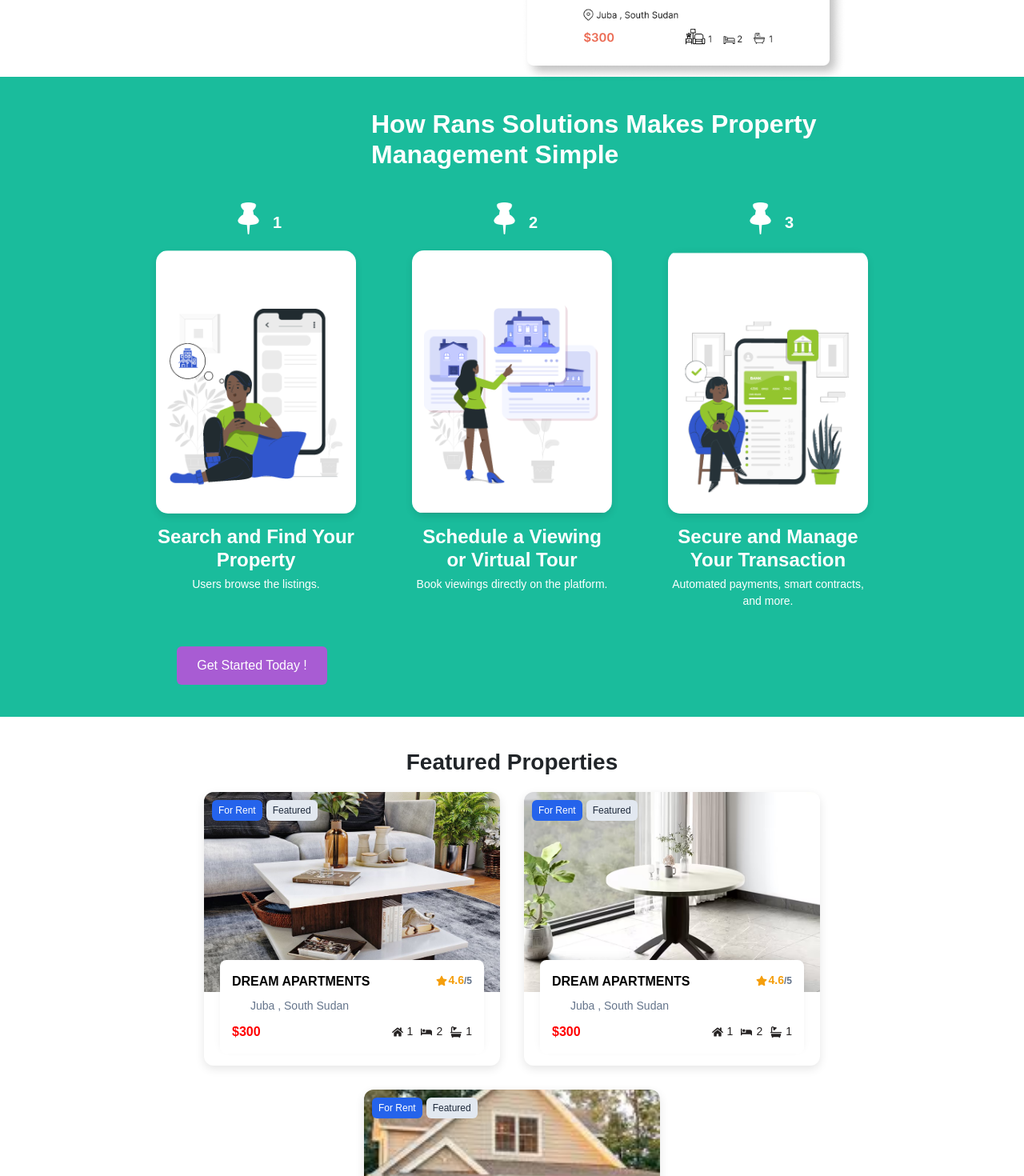
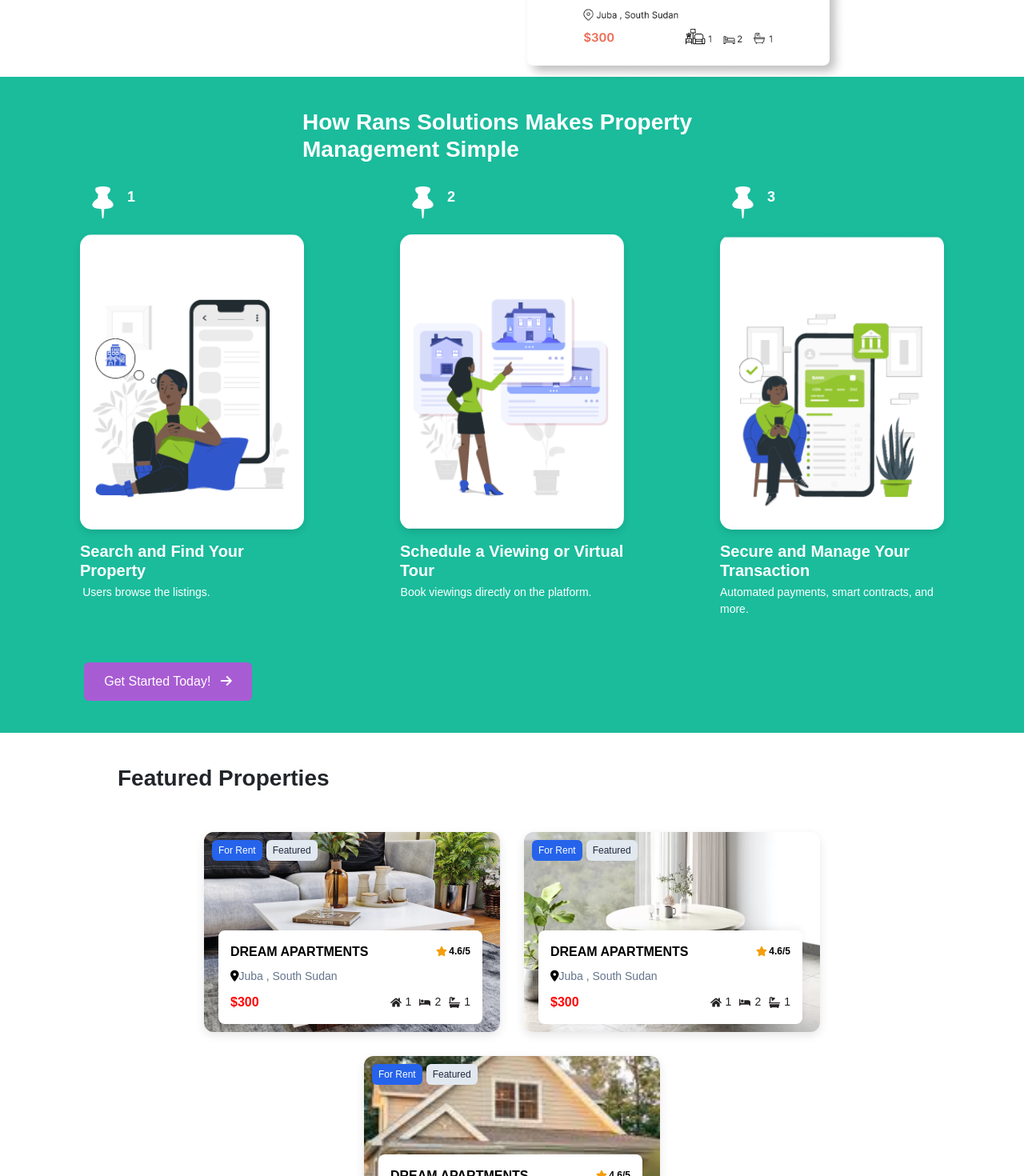
Before and after one commit to Manishh94/rans-frontend, a React (Create React App) app: page / in a window 1280 px wide. Shown: the part 1100-2570 px from the top of the page at 80% size. Built offline with nearby package versions, Linux system fonts and the light colour scheme.

Commit message:
fix issues

```diff
--- a/public/index.html
+++ b/public/index.html
@@ -19,6 +19,7 @@
       integrity="sha512-... (shortened for clarity)" crossorigin="anonymous" referrerpolicy="no-referrer" />
     <link href="https://unpkg.com/aos@2.3.1/dist/aos.css" rel="stylesheet">
     <script src="https://unpkg.com/aos@2.3.1/dist/aos.js"></script>
+
     <!--
       Notice the use of %PUBLIC_URL% in the tags above.
       It will be replaced with the URL of the `public` folder during the build.
--- a/src/assets/css/banner.css
+++ b/src/assets/css/banner.css
@@ -32,6 +32,7 @@
     font-size: 2rem;
     font-weight: bold;
     margin-bottom: 1rem;
+    margin-left: -10rem;
 }
 
 .hero-button {
@@ -42,6 +43,7 @@
     font-size: 1rem;
     border-radius: 8px;
     cursor: pointer;
+        margin-left: -10rem;
 }
 
 .hero-button .arrow {
@@ -51,42 +53,16 @@
 .user-image {
     position: absolute;
     top: -132px;
-    left: 16%;
+    left: 20%;
     transform: translateX(-50%);
     height: 350px;
     z-index: 3;
     pointer-events: none;
 }
 
-@media (max-width: 1024px) {
-    .hero-content {
-        top: 50%;
-        left: 50%;
-        transform: translate(-50%, -50%);
-        text-align: center;
-        padding: 0 10px;
-    }
-
-    .hero-content h1 {
-        font-size: 1.6rem;
-    }
-
-    .hero-button {
-        padding: 0.6rem 1.2rem;
-        font-size: 0.9rem;
-    }
-
-    .user-image {
-        height: 350px;
-        top: -130px;
-        left: 10%;
-        transform: translateX(-50%);
-    }
-}
-
 @media (max-width: 768px) {
     .hero-container {
-        height: 160px;
+        height: 150px;
         margin-bottom: 60px;
     }
 
@@ -94,40 +70,38 @@
         height: 80px;
     }
 
+    .hero-content {
+        top: 50%;
+        left: 50%;
+        transform: translate(-50%, -50%);
+        text-align: center;
+        padding: 0 1rem;
+        width: 100%;
+    }
+
     .hero-content h1 {
         font-size: 1.3rem;
+        font-weight: 600;
+        margin: 0 0 0.8rem 0;
+        line-height: 1.4;
+        word-wrap: break-word;
     }
 
     .hero-button {
-        padding: 0.5rem 1rem;
-        font-size: 0.85rem;
+        display: inline-flex;
+        align-items: center;
+        justify-content: center;
+        padding: 0.6rem 1.2rem;
+        font-size: 0.9rem;
+        margin: 0 auto;
+        border-radius: 8px;
+    }
+
+    .hero-button .arrow {
+        margin-left: 8px;
     }
 
     .user-image {
-        height: 270px;
-        top: -95px;
-        left: 50px;
+       display: none;
     }
 }
-
-@media (max-width: 480px) {
-    .hero-container {
-        height: 140px;
-        margin-bottom: 40px;
-    }
-
-    .hero-content h1 {
-        font-size: 1.1rem;
-    }
-
-    .hero-button {
-        padding: 0.4rem 0.9rem;
-        font-size: 0.8rem;
-    }
-
-    .user-image {
-        height: 250px;
-        top: -96px;
-        left: 12px;
-    }
-}
--- a/src/assets/css/feature.css
+++ b/src/assets/css/feature.css
@@ -6,8 +6,9 @@
 .title {
     font-size: 28px;
     font-weight: bold;
-    margin-bottom: 20px;
-    text-align: center;
+    margin-bottom: 50px;
+    text-align: left;
+    margin-left: 45px;
 }
 
 .property-list {
@@ -65,7 +66,7 @@
 }
 
 .property-details {
-    position: relative;
+    position: absolute;
     bottom: 0;
     left: 0;
     width: calc(100% - 40px);
@@ -74,7 +75,7 @@
     color: black;
     z-index: 2;
     box-shadow: 0 -4px 10px rgba(0, 0, 0, 0.05);
-    margin: -40px auto 15px;
+    margin: 10px 18px ;
     border-radius: 8px;
 }
 
@@ -102,7 +103,7 @@
 }
 
 .rating-outof {
-    color: #64748b;
+    color: black;
     font-size: 12px;
 }
 
@@ -168,7 +169,6 @@
     background-color: #7e22ce;
 }
 
-/* Responsive adjustments */
 @media (max-width: 768px) {
     .property-image {
         height: 220px;
--- a/src/assets/css/footer.css
+++ b/src/assets/css/footer.css
@@ -75,6 +75,7 @@
     align-items: center;
     gap: 10px;
     margin-left: -55px;
+    margin-top: -24px;
 }
 
 .contact-info {
@@ -108,11 +109,11 @@
 
 .store-buttons {
     display: flex;
-    gap: 10px;
+    gap: 0px;
 }
 
 .store-buttons img {
-    height: 70px;
+    height: 80px;
     cursor: pointer;
 }
 
@@ -161,12 +162,12 @@
 .newsletter-form button {
     background-color: #a560ae;
     border: none;
-    padding: 8px 14px;
+    padding: 4px 14px;
     color: #fff;
     font-weight: 600;
     border-radius: 4px;
     cursor: pointer;
-    margin-left: -80px;
+    margin-left: -88px;
 }
 
 .social-icons {
--- a/src/assets/css/location-property.css
+++ b/src/assets/css/location-property.css
@@ -51,7 +51,7 @@
     left: 16px;
     color: white;
     font-weight: bold;
-    font-size: 18px;
+    font-size: 30px;
     text-shadow: 1px 1px 3px rgba(0, 0, 0, 0.6);
 }
 
--- a/src/assets/css/property-management-ui.css
+++ b/src/assets/css/property-management-ui.css
@@ -1,31 +1,36 @@
 .property-container {
     background-color: #1abc9c;
     padding: 40px 20px;
+    font-family: Arial, sans-serif;
     text-align: center;
-    font-family: Arial, sans-serif;
 }
 
 .property-container h2 {
     color: white;
-    margin-bottom: 40px;
+    margin-bottom: 30px;
     text-align: left;
-    margin-left: 444px;
+    font-size: 28px;
     font-weight: bolder;
+    margin-left: 358px;
 }
 
 .image-boxes {
     display: flex;
+    flex-wrap: wrap;
     justify-content: center;
-    gap: 70px;
-    flex-wrap: wrap;
+    gap: 120px;
     margin-bottom: 30px;
 }
 
 .single-box {
-    width: 250px;
+    width: 100%;
+    max-width: 280px;
     display: flex;
     flex-direction: column;
     align-items: center;
+    animation: slideUpGroup 0.8s ease-out forwards;
+    opacity: 0;
+    transform: translateY(100px);
 }
 
 .property-img {
@@ -36,15 +41,19 @@
 }
 
 .single-box h3 {
-    font-size: 24px;
+    font-size: 20px;
     margin: 15px 0 5px;
     color: white;
     font-weight: bolder;
+    text-align: left;
+    word-break: break-word;
 }
 
 .single-box p {
     font-size: 14px;
     color: white;
+    text-align: left;
+    word-break: break-word;
 }
 
 .cta-button {
@@ -56,7 +65,9 @@
     border-radius: 6px;
     cursor: pointer;
     transition: background-color 0.3s;
-    margin-right: 650px;
+    display: inline-block;
+    margin-top: 10px;
+    margin-left: -860px;
 }
 
 .cta-button:hover {
@@ -64,24 +75,15 @@
 }
 
 @keyframes slideUpGroup {
-    from {
-        transform: translateY(60px);
+    0% {
+        transform: translateY(100px);
         opacity: 0;
     }
 
-    to {
+    100% {
         transform: translateY(0);
         opacity: 1;
     }
-}
-
-.slide-up-group .single-box {
-    animation: slideUpGroup 0.8s ease-out forwards;
-}
-
-.image-boxes .single-box {
-    opacity: 0;
-    transform: translateY(60px);
 }
 
 .pin-img {
@@ -92,10 +94,10 @@
 
 .pin-label {
     display: flex;
-    align-items: center;
     gap: 8px;
     margin-bottom: 10px;
-    font-size: 20px;
+    font-size: 18px;
     color: white;
     font-weight: bold;
+    margin-left: -205px;
 }
--- a/src/assets/css/property-management.css
+++ b/src/assets/css/property-management.css
@@ -3,6 +3,7 @@
     margin: 0 auto;
     padding: 40px 20px;
     text-align: left;
+    margin-left: 300px
 }
 
 .pm-title {
@@ -36,7 +37,11 @@
     height: 250px;
     border-radius: 50%;
     object-fit: cover;
-    box-shadow: 0 4px 10px rgba(0, 0, 0, 0.15);
+    background-color: white;
+    box-shadow:
+        0 4px 6px rgba(0, 0, 0, 0.1),
+        0 8px 20px rgba(0, 0, 0, 0.3),
+        0 12px 40px rgba(0, 0, 0, 0.2);
     margin-bottom: 16px;
 }
 
@@ -52,76 +57,43 @@
     margin: 15px auto;
 }
 
-@media (min-width: 750px) and (max-width: 1100px) {
-    .pm-card {
-        width: 250px;
-        display: flex;
-        flex-direction: column;
-        align-items: center;
-    }
-
-    .pm-title {
-        text-align: center;
-    }
-
-    .pm-subtitle {
-        text-align: center;
-    }
-}
-
 @media (max-width: 768px) {
     .property-management {
+        margin-left: 0;
         padding: 30px 16px;
         text-align: center;
     }
 
     .pm-title {
         font-size: 22px;
+        margin-bottom: 16px;
     }
 
     .pm-subtitle {
         font-size: 14px;
         margin-bottom: 30px;
+        color: #666;
     }
 
     .pm-services {
         flex-direction: column;
-        gap: 30px;
+        gap: 24px;
         align-items: center;
     }
 
     .pm-card {
-        width: 100%;
-        max-width: 300px;
+        width: 90%;
+        max-width: 320px;
     }
 
     .pm-image {
-        width: 180px;
-        height: 180px;
+        width: 200px;
+        height: 200px;
     }
 
     .pm-card-title {
-        font-size: 14px;
+        font-size: 15px;
         max-width: 100%;
-        margin: 10px auto;
+        margin: 12px auto 0;
     }
 }
-
-@media (max-width: 480px) {
-    .pm-title {
-        font-size: 20px;
-    }
-
-    .pm-subtitle {
-        font-size: 13px;
-    }
-
-    .pm-image {
-        width: 150px;
-        height: 150px;
-    }
-
-    .pm-card-title {
-        font-size: 13px;
-    }
-}
--- a/src/assets/css/testimonials.css
+++ b/src/assets/css/testimonials.css
@@ -21,9 +21,12 @@
 .testimonial-card {
     display: flex;
     background: white;
-    padding: 24px;
+    padding: 64px 26px;
     border-radius: 12px;
-    box-shadow: 0 4px 12px rgba(0, 0, 0, 0.1);
+    box-shadow:
+        0 6px 16px rgba(0, 0, 0, 0.12),
+        0 12px 32px rgba(0, 0, 0, 0.08),
+        0 0 2px rgba(0, 0, 0, 0.04);
     flex: 1 1 calc(33.33% - 24px);
     gap: 20px;
 }
--- a/src/components/features.jsx
+++ b/src/components/features.jsx
@@ -1,5 +1,5 @@
 import React from 'react';
-import { FaMapMarkerAlt, FaStar, FaBath, FaBed, FaHome } from 'react-icons/fa';
+import {  FaStar, FaBath, FaBed, FaHome } from 'react-icons/fa';
 import "../assets/css/feature.css"
 import featureImg1 from "../assets/images/feature-1.avif"
 import featureImg2 from "../assets/images/feature-2.avif"
@@ -47,12 +47,12 @@
     <span className="property-title">{property.title}</span>
     <span className="property-rating">
       <FaStar className="star-icon" />
-      {property.rating}<span className="rating-outof">/5</span>
+      <span className="rating-outof">{property.rating}/5</span>
     </span>
   </div>
   <div className="property-location">
-    <FaMapMarkerAlt className="icon" />
-    {property.location}
+  <i class="fa-solid fa-location-dot" style={{ color: "black" }}></i>
+      {property.location}
   </div>
 
   <div className="price-and-icons">
@@ -80,7 +80,7 @@
     </div>
     <div className="more-btn-container">
       <button className="more-btn">
-        Discover more properties &rarr;
+        Discover more properties <i className="fas fa-arrow-right" style={{ marginLeft: "8px" }}></i>
       </button>
     </div>
   </div>
--- a/src/components/location_property.jsx
+++ b/src/components/location_property.jsx
@@ -23,7 +23,7 @@
   return (
     <section className="browse-container">
       <h2 className="browse-title">
-        Browse Properties by Location
+        Browse Properties by <br/>Location
       </h2>
       <div className="card-grid">
         {locations.map((loc) => (
--- a/src/components/property_management.js
+++ b/src/components/property_management.js
@@ -1,6 +1,6 @@
 import React from "react";
 import "../assets/css/property-management.css";
-import propertyImg1 from "../assets/images/property-1.avif";
+import propertyImg1 from "../assets/images/property-1.jpeg";
 import propertyImg2 from "../assets/images/property-2.jpg";
 import propertyImg3 from "../assets/images/property-3.png";
 
--- a/src/components/property_management_ui.jsx
+++ b/src/components/property_management_ui.jsx
@@ -26,7 +26,7 @@
           </div>
           <img src={propertyUi1} alt="Step 1" className="property-img" />
           <h3>Search and Find Your Property</h3>
-          <p>Users browse the listings.</p>
+          <p style={{ marginLeft: "-114px" }}>Users browse the listings.</p>
        </div>
         <div className="single-box">
           <div className="pin-label">
@@ -34,7 +34,7 @@
             <span>2</span>
           </div>          <img src={propertyUi2} alt="Step 2" className="property-img"/>
           <h3>Schedule a Viewing or Virtual Tour</h3>
-          <p>Book viewings directly on the platform.</p>
+          <p style={{marginLeft: "-40px"}}>Book viewings directly on the platform.</p>
         </div>
         <div className="single-box">
           <div className="pin-label">
@@ -45,7 +45,9 @@
           <p>Automated payments, smart contracts, and more.</p>
         </div>
       </div>
-      <button className="cta-button">Get Started Today !</button>
+      <button className="cta-button">
+            Get Started Today! <i className="fas fa-arrow-right" style={{ marginLeft: "8px" }}></i>
+          </button>
     </div>
   );
 };
```
Also changed, not shown: src/assets/images/property-1.avif (deleted), src/assets/images/property-1.jpeg (added).
